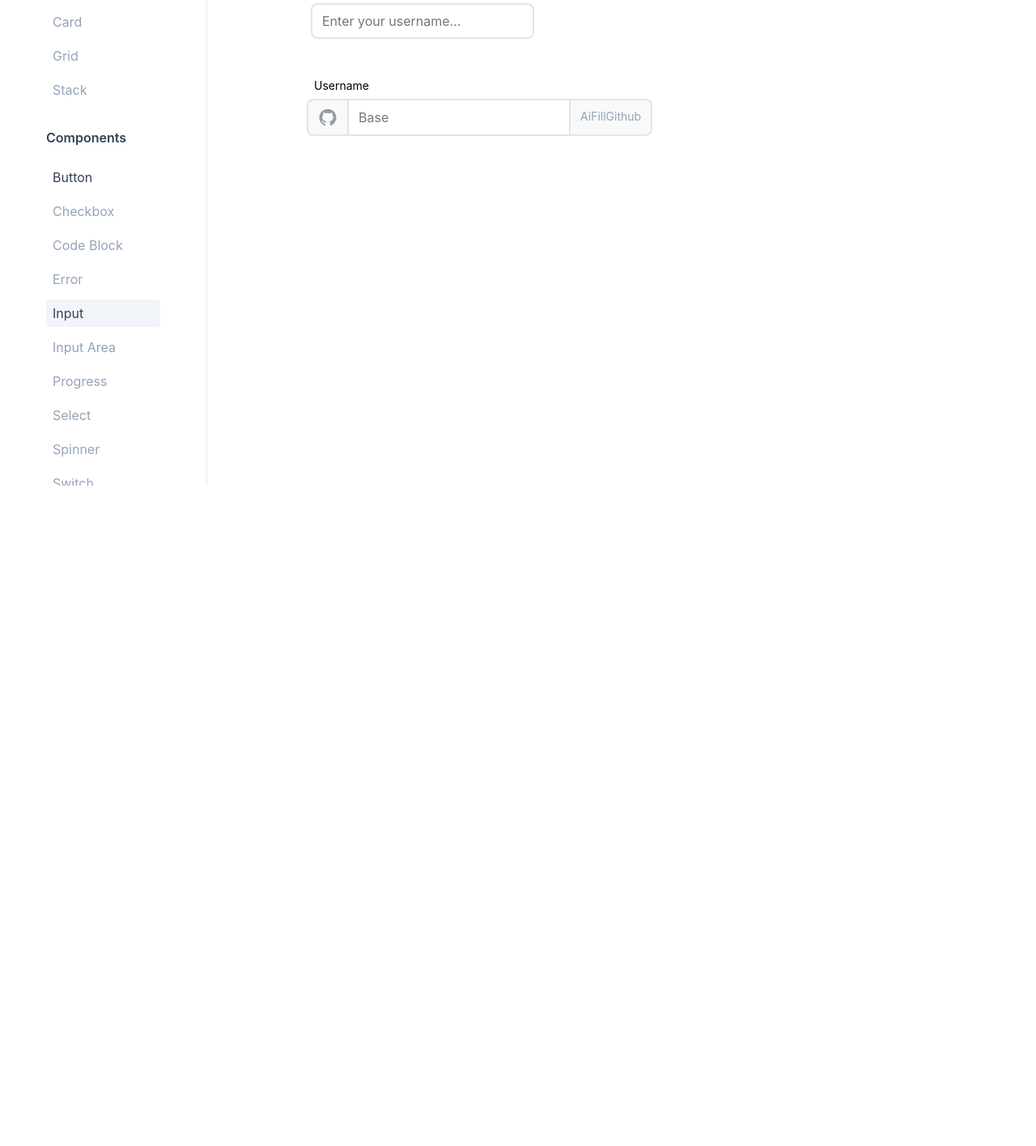
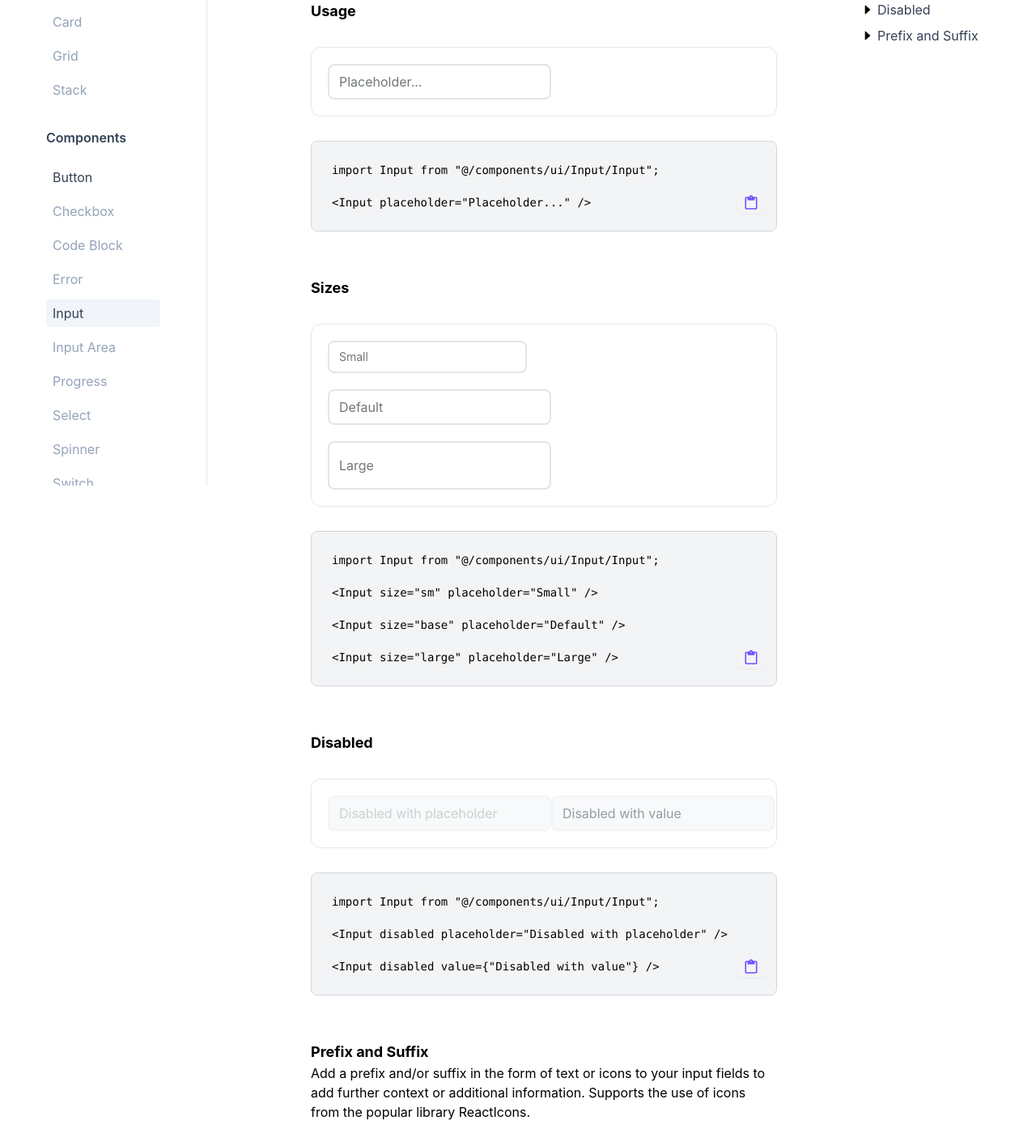
Before and after one commit to elijahnikov/ui, a Next.js app: page /input in a window 1280 px wide. Shown: the part 200-1616 px from the top of the page at 81% size. Before the commit the page ends 864 px from the top, so only its background shows below. Built offline with nearby package versions, Linux system fonts and the light colour scheme; a web font is replaced by a local one.

Commit message:
populating input page with examples, fixing some prop typing in input component

```diff
--- a/src/components/ui/Input/Input.tsx
+++ b/src/components/ui/Input/Input.tsx
@@ -8,7 +8,7 @@ const input = cva(["py-2 px-3", "rounded-lg", "border-[2px]", "outline-none"], {
         intent: {
             default: [
                 "placeholder-ink-lighter text-black border-sky-light focus:border-primary-base dark:focus:border-primary-base",
-                "dark:placeholder-sky-dark dark:bg-black dark:border-ink-dark dark:text-white",
+                "dark:placeholder-sky-dark dark:bg-black dark:border-slate-800 dark:text-white",
             ],
         },
         size: {
@@ -93,16 +93,18 @@ const Input = React.forwardRef<HTMLInputElement, InputProps>(
                     </div>
                 )}
                 <div
-                    className={`${
-                        (Prefix || Suffix) && "flex"
+                    className={`${(Prefix || Suffix) && "flex"} ${
+                        Prefix && "ml-[4px]"
                     } w-[100%] text-left`}
                 >
                     {Prefix && (
-                        <div className="bg-sky-lightest dark:bg-ink-darkest rounded-l-lg relative z-10 left-[-5px] border-r-0 border-[2px] border-sky-light dark:border-ink-dark py-2 px-3 text-sm">
-                            <p className="mt-[2px] text-slate-400">
-                                {(Prefix as IconType) && (
-                                    <Prefix className="h-6 w-6 relative top-[-1px] fill-sky-dark dark:fill-ink-lightest" />
-                                )}
+                        <div className="flex justify-center items-center bg-sky-lightest dark:bg-ink-darkest rounded-l-lg relative z-10 left-[-5px] border-r-0 border-[2px] border-sky-light dark:border-slate-800 py-2 px-3 text-sm">
+                            <p className=" text-slate-400">
+                                {typeof Prefix !== "string"
+                                    ? (Prefix as IconType) && (
+                                          <Prefix className="h-6 w-6 relative top-[-1px] fill-sky-dark dark:fill-ink-lightest" />
+                                      )
+                                    : null}
                                 {typeof Prefix === "string" && String(Prefix)}
                             </p>
                         </div>
@@ -126,11 +128,13 @@ const Input = React.forwardRef<HTMLInputElement, InputProps>(
                         {children}
                     </input>
                     {Suffix && (
-                        <div className="bg-sky-lightest dark:bg-ink-darkest rounded-r-lg relative z-10 right-[-5px] border-l-0 border-[2px] border-sky-light dark:border-ink-dark py-2 px-3 text-sm">
-                            <p className="mt-[2px] text-slate-400">
-                                {(Suffix as IconType) && (
-                                    <Suffix className="h-6 w-6 relative top-[-1px] fill-sky-dark dark:fill-ink-lightest" />
-                                )}
+                        <div className="flex justify-center items-center bg-sky-lightest dark:bg-ink-darkest rounded-r-lg relative z-10 right-[-5px] border-l-0 border-[2px] border-sky-light dark:border-slate-800 py-2 px-3 text-sm">
+                            <p className=" text-slate-400">
+                                {typeof Suffix !== "string"
+                                    ? (Suffix as IconType) && (
+                                          <Suffix className="h-6 w-6 relative top-[-1px] fill-sky-dark dark:fill-ink-lightest" />
+                                      )
+                                    : null}
                                 {typeof Suffix === "string" && String(Suffix)}
                             </p>
                         </div>
--- /dev/null
+++ b/src/maps/component/input.ts
@@ -0,0 +1,61 @@
+import { MenuMap } from "./types";
+
+export const inputMenuMap: MenuMap[] = [
+    {
+        label: "Usage",
+        href: "#usage",
+    },
+    {
+        label: "Sizes",
+        href: "#sizes",
+    },
+    {
+        label: "Disabled",
+        href: "#disabled",
+    },
+    {
+        label: "Prefix and Suffix",
+        href: "#prefixSuffix",
+    },
+];
+
+export const inputCode = {
+    default: `import Input from "@/components/ui/Input/Input";
+
+<Input placeholder="Placeholder..." />`,
+
+    sizes: `import Input from "@/components/ui/Input/Input";
+
+<Input size="sm" placeholder="Small" />
+
+<Input size="base" placeholder="Default" />
+
+<Input size="large" placeholder="Large" />`,
+
+    disabled: `import Input from "@/components/ui/Input/Input";
+
+<Input disabled placeholder="Disabled with placeholder" />
+
+<Input disabled value={"Disabled with value"} />`,
+
+    prefixSuffix: `import Input from "@/components/ui/Input/Input";
+
+<Input placeholder="E-mail" prefix={AiOutlineMail} />
+
+<Input
+    placeholder="Password"
+    suffix={AiOutlineKey}
+    type="password"
+/>
+
+<Input
+    placeholder="Website"
+    prefix={"https://"}
+    suffix={".com"}
+/>
+
+<Input
+    placeholder="Username"
+    prefix={"supercrumble.com/@"}
+/>`,
+};
--- a/src/pages/button.tsx
+++ b/src/pages/button.tsx
@@ -29,13 +29,6 @@ const ButtonPage = ({}: buttonProps) => {
 					express what action will occur when the user interacts with
 					it.`}
                 />
-            </div>
-            <div className=" h-[500px]">
-                <Input placeholder="Base" size={"base"} />
-                <Input size={"sm"} />
-                <Input size={"large"} />
-                <Input size={"base"} fullWidth />
-                <Input disabled placeholder="test" />
             </div>
             <div>
                 <a
--- a/src/pages/input.tsx
+++ b/src/pages/input.tsx
@@ -1,38 +1,97 @@
+import CodeBlock from "@/components/common/CodeBlock/CodeBlock";
 import Layout from "@/components/common/Layout/Layout";
 import PageHeader from "@/components/common/PageHeader/PageHeader";
 import Input from "@/components/ui/Input/Input";
+import { inputCode, inputMenuMap } from "@/maps/component/input";
 import React, { useEffect, useState } from "react";
-import { AiFillGithub } from "react-icons/ai";
+import {
+    AiFillGithub,
+    AiOutlineKey,
+    AiOutlineMail,
+    AiOutlineUpload,
+} from "react-icons/ai";
 import { Bs0Circle } from "react-icons/bs";
 
 interface InputPageProps {}
 
 const InputPage = ({}: InputPageProps) => {
-    const [value, setValue] = useState<string>("");
-
     return (
-        <Layout title="Input - Supercrumble UI">
+        <Layout title="Input - Supercrumble UI" menuMap={inputMenuMap}>
             <div className="mb-[40px]">
                 <PageHeader
                     title="Input"
                     description="An input component used to retrieve user input in the form of a text field"
                 />
-                <div className="mt-[20px] h-[500px] block">
+            </div>
+            <div>
+                <a
+                    className="relative h-[20px] invisible top-[-80px]"
+                    id="usage"
+                ></a>
+                <h4 className="mb-[30px]">Usage</h4>
+                <div className="mb-[30px] border-[1px] p-5 dark:border-slate-700 rounded-xl">
+                    <Input placeholder="Placeholder..." />
+                </div>
+                <CodeBlock code={inputCode.default} />
+            </div>
+
+            <div className="mt-[50px]">
+                <a
+                    className="relative h-[20px] invisible top-[-80px]"
+                    id="sizes"
+                ></a>
+                <h4 className="mb-[30px]">Sizes</h4>
+                <div className="border-[1px] mb-[30px] p-5 rounded-xl dark:border-slate-700 space-y-5">
+                    <Input size="sm" placeholder="Small" />
+                    <Input size="base" placeholder="Default" />
+                    <Input size="large" placeholder="Large" />
+                </div>
+                <CodeBlock code={inputCode.sizes} />
+            </div>
+
+            <div className="mt-[50px]">
+                <a
+                    className="relative h-[20px] invisible top-[-80px]"
+                    id="disabled"
+                ></a>
+                <h4 className="mb-[30px]">Disabled</h4>
+                <div className="border-[1px] mb-[30px] flex p-5 rounded-xl dark:border-slate-700">
+                    <Input disabled placeholder="Disabled with placeholder" />
+                    <Input disabled value={"Disabled with value"} />
+                </div>
+                <CodeBlock code={inputCode.disabled} />
+            </div>
+
+            <div className="mt-[50px]">
+                <a
+                    className="relative h-[20px] invisible top-[-80px]"
+                    id="prefixSuffix"
+                ></a>
+                <h4>Prefix and Suffix</h4>
+                <p className="mb-[30px]">
+                    Add a prefix and/or suffix in the form of text or icons to
+                    your input fields to add further context or additional
+                    information. Supports the use of icons from the popular
+                    library ReactIcons.
+                </p>
+                <div className="border-[1px] mb-[30px] space-y-5 p-5 rounded-xl dark:border-slate-700">
+                    <Input placeholder="E-mail" prefix={AiOutlineMail} />
                     <Input
-                        label="Username"
-                        placeholder="Enter your username..."
-                        size={"base"}
+                        placeholder="Password"
+                        suffix={AiOutlineKey}
+                        type="password"
                     />
-                    <div className="h-[50px]" />
                     <Input
-                        label={"Username"}
-                        prefix={AiFillGithub}
-                        suffix={"AiFillGithub"}
-                        placeholder="Base"
-                        size={"base"}
+                        placeholder="Website"
+                        prefix={"https://"}
+                        suffix={".com"}
+                    />
+                    <Input
+                        placeholder="Username"
+                        prefix={"supercrumble.com/@"}
                     />
                 </div>
-                {value}
+                <CodeBlock code={inputCode.prefixSuffix} />
             </div>
         </Layout>
     );
```
